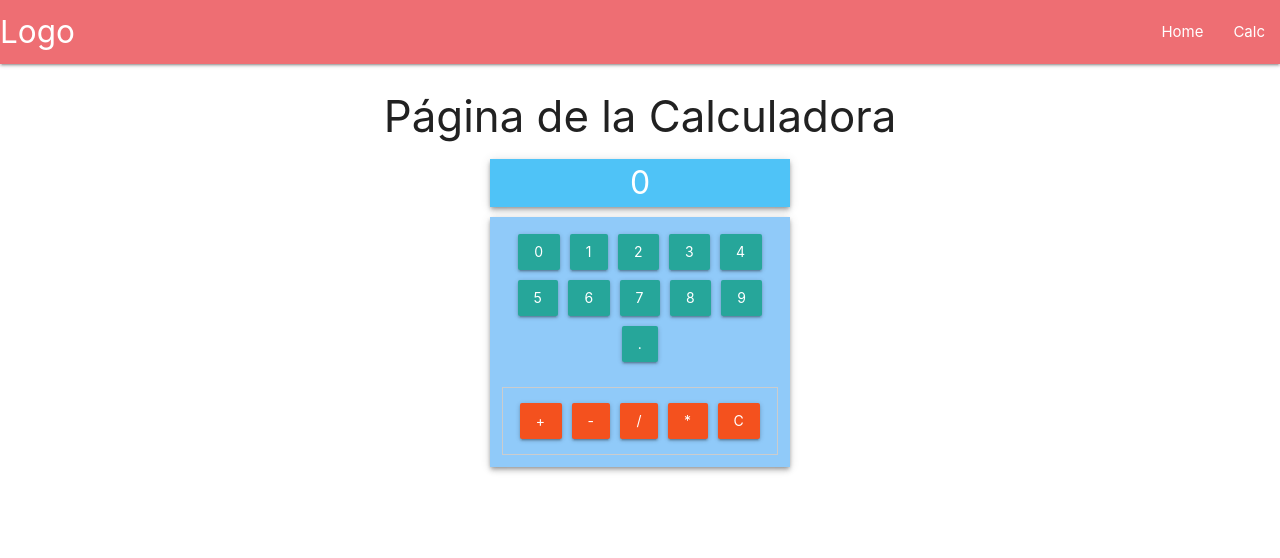
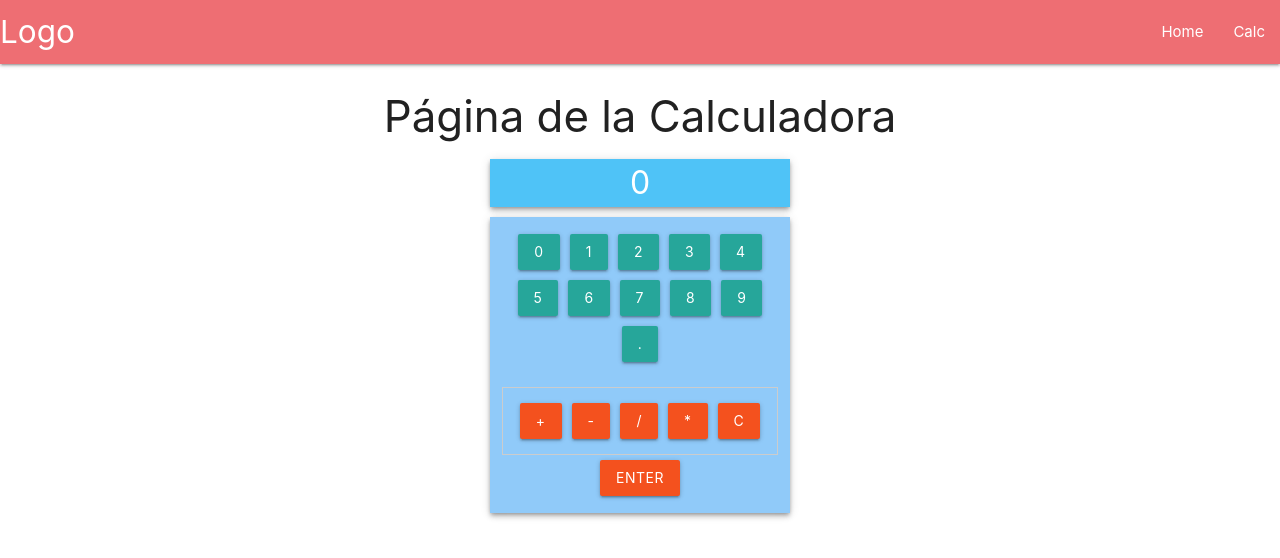
Before and after one commit to juanhuttemann/calculadora_react, a Next.js app: page /calc in a window 1280 px wide. Shown: the top 558 px of the page. Built offline with nearby package versions, Linux system fonts and the light colour scheme.

Commit message:
add ejecutarOperacion class method

```diff
--- a/components/Calc.js
+++ b/components/Calc.js
@@ -9,6 +9,13 @@ class Calc extends Component {
     const expresion = this.state.res + digit
     this.setState({
       res: expresion
+    })
+  }
+
+  ejecutarOperacion = ()=> {
+    const resultados = eval(this.state.res)
+    this.setState({
+      res: resultados
     })
   }
 
@@ -34,18 +41,22 @@ class Calc extends Component {
           }
           <div className="operadores center-align">
             {
-              ["+", "-", "/", "*", ""].map(digit => {
+              ["+", "-", "/", "*"].map(digit => {
                 return (
-                  <a
-                    className="waves-effect waves-light btn deep-orange darken-1"
+                  <a className="waves-effect waves-light btn deep-orange darken-1"
                     onClick={() => this.onDigit(digit)}>
-                    {digit === "" ? "C" : digit}
+                    {digit}
                   </a>
                 )
               }
               )
             }
+
+            <a className="waves-effect waves-light btn deep-orange darken-1"
+              onClick={() => this.setState({res:""})}>C</a>
           </div>
+          <a className="waves-effect waves-light btn deep-orange darken-1"
+            onClick={this.ejecutarOperacion}>Enter</a>
         </div>
 
         <style jsx>
```
